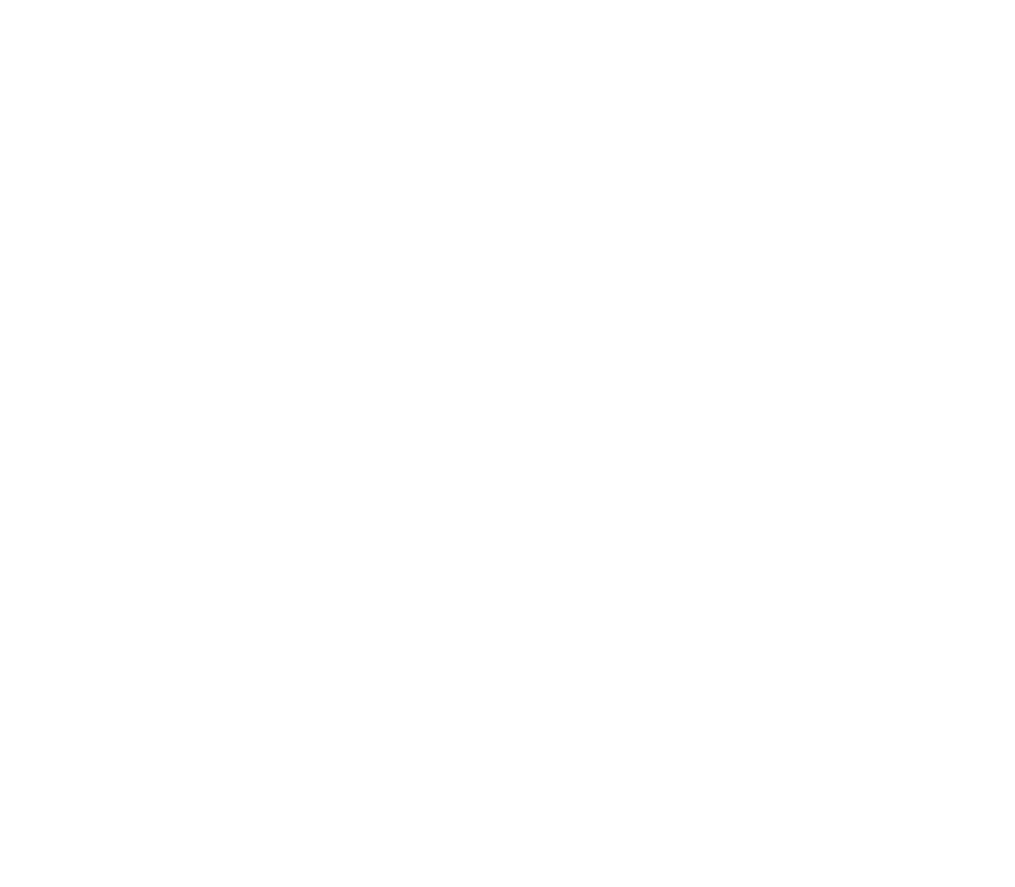
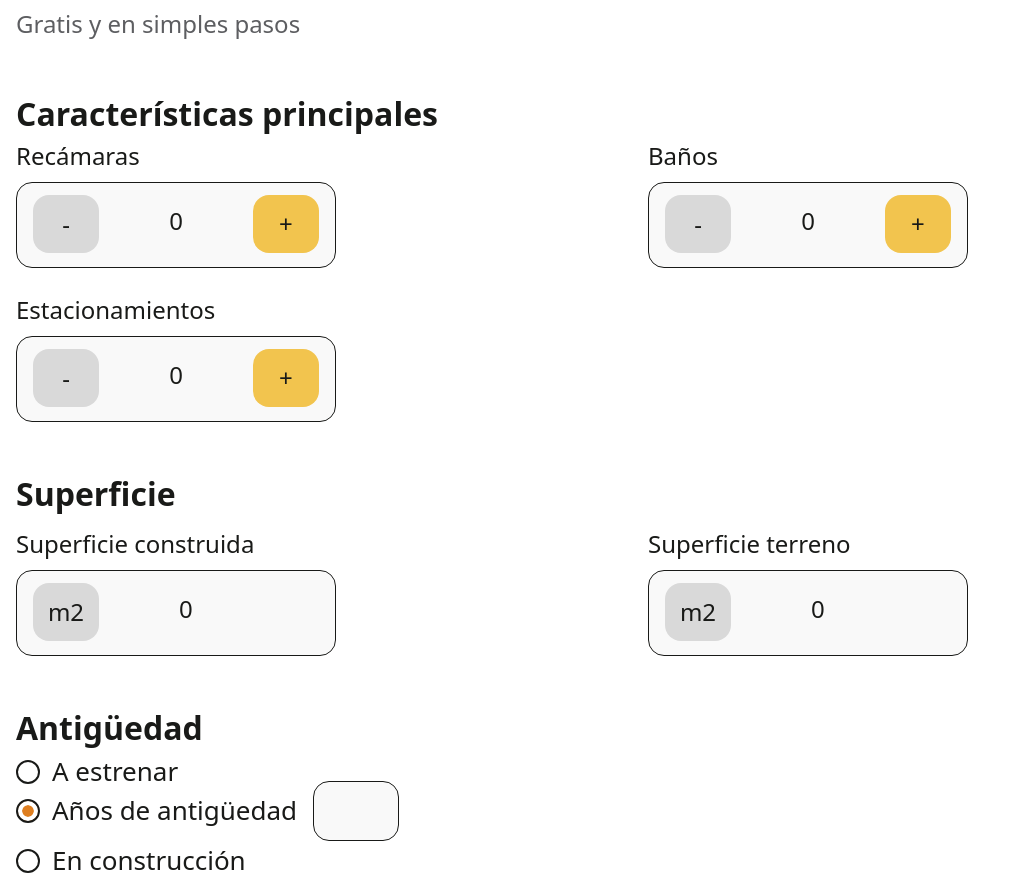
Before and after one commit to facu1391/s15-12-m-java-vue, a React (Vite) app in the folder Propiedad360/: page /caracteristicas-de-propiedad in a window 1280 px wide. Before the commit this address had no page. Shown: the part 210-1097 px from the top of the page, without its empty margins (0-1015 px from the left). Before the commit the page ends 800 px from the top, so only its background shows below. Built offline with nearby package versions, Linux system fonts and the light colour scheme.

Commit message:
ADD: se agrega el componente caracteristicas propiedad

```diff
--- /dev/null
+++ b/Propiedad360/src/components/CaracteristicasPropiedad/CaracteristicasPropiedad.jsx
@@ -0,0 +1,177 @@
+import { Link } from "react-router-dom";
+
+
+const CaracteristicasPropiedad = () => {
+    return (
+     <section className="bg-white">
+        <div className="container mx-auto px-4 py-16 md:py-14">
+            <h1 className="text-black font-bold text-[32px] md:text-[48px] lg:text-[64px]">
+                Publicación de <span className="text-customColor2 font-bold">Propiedad</span>
+            </h1>
+            <p className="text-customColor3 font-normal text-[18px] md:text-[20px] lg:text-[24px] ">
+                Gratis y en simples pasos
+            </p>
+
+            <p className="text-[32px] text-customColor font-bold mt-12">
+                Características principales
+            </p>
+
+           <div className="grid grid-cols-2 gap-4">
+                <div>
+                    <p className="text-[24px] text-customColor" >
+                        Recámaras
+                    </p>
+
+                    <div className="flex justify-between bg-[#F9F9F9] w-[320px] h-[86px] rounded-[16px] border-[1px] border-customColor mt-2">
+                        <button className="w-[66px] h-[58px] rounded-[16px] mt-3 ml-4 bg-[#D9D9D9] text-[24px] text-customColor ">-</button>
+                        <p className="text-[24px] text-customColor mt-5">0</p>
+                        <button className="w-[66px] h-[58px] rounded-[16px] mt-3 mr-4 bg-[#F2C44E] text-[24px] text-customColor">+</button>
+                    </div>
+
+                </div>
+
+                <div>
+                    <p className="text-[24px] text-customColor" >
+                        Baños
+                    </p>
+
+                    <div className="flex justify-between bg-[#F9F9F9] w-[320px] h-[86px] rounded-[16px] border-[1px] border-customColor mt-2">
+                        <button className="w-[66px] h-[58px] rounded-[16px] mt-3 ml-4 bg-[#D9D9D9] text-[24px] text-customColor ">-</button>
+                        <p className="text-[24px] text-customColor mt-5">0</p>
+                        <button className="w-[66px] h-[58px] rounded-[16px] mt-3 mr-4 bg-[#F2C44E] text-[24px] text-customColor">+</button>
+                    </div>
+                </div>
+           </div>
+
+            <div className="mt-6">
+                    <p className="text-[24px] text-customColor" >
+                        Estacionamientos
+                    </p>
+
+                    <div className="flex justify-between bg-[#F9F9F9] w-[320px] h-[86px] rounded-[16px] border-[1px] border-customColor mt-2">
+                        <button className="w-[66px] h-[58px] rounded-[16px] mt-3 ml-4 bg-[#D9D9D9] text-[24px] text-customColor ">-</button>
+                        <p className="text-[24px] text-customColor mt-5">0</p>
+                        <button className="w-[66px] h-[58px] rounded-[16px] mt-3 mr-4 bg-[#F2C44E] text-[24px] text-customColor">+</button>
+                    </div>
+
+            </div>
+
+            <p className="text-[32px] text-customColor font-bold mt-12">
+                Superficie
+            </p>
+
+            <div className="grid grid-cols-2 gap-4 mt-2">
+                <div>
+                    <p className="text-[24px] text-customColor" >
+                        Superficie construida
+                    </p>
+
+                    <div className="flex justify-row bg-[#F9F9F9] w-[320px] h-[86px] rounded-[16px] border-[1px] border-customColor mt-2">
+                        <button className="w-[66px] h-[58px] rounded-[16px] mt-3 ml-4 bg-[#D9D9D9] text-[24px] text-customColor ">m2</button>
+                        <p className="text-[24px] text-customColor mt-5 ml-20">0</p>
+                    </div>
+
+                </div>
+
+                <div>
+                    <p className="text-[24px] text-customColor" >
+                       Superficie terreno
+                    </p>
+
+                    <div className="flex justify-row bg-[#F9F9F9] w-[320px] h-[86px] rounded-[16px] border-[1px] border-customColor mt-2">
+                        <button className="w-[66px] h-[58px] rounded-[16px] mt-3 ml-4 bg-[#D9D9D9] text-[24px] text-customColor ">m2</button>
+                        <p className="text-[24px] text-customColor mt-5 ml-20">0</p>
+
+                    </div>
+                </div>
+            </div>
+
+            <p className="text-[32px] text-customColor font-bold mt-12">
+               Antigüedad
+            </p>
+
+            <div className="flex flex-row">
+                <div className="mt-2"><input type="radio" name="radio-1" className="radio checked:bg-[#DE7E1F] border-[2.5px] border-customColor"  /></div>
+                <div className="ml-3 text-[26px] text-customColor">A estrenar</div>
+            </div>
+
+            <div className="flex flex-row">
+                <div className="mt-2"><input type="radio" name="radio-1" className="radio checked:bg-[#DE7E1F] border-[2.5px] border-customColor" checked /></div>
+                <div className="ml-3 text-[26px] text-customColor">Años de antigüedad</div>
+                <div><input className="w-[86px] h-[60px] mt-[-10px] rounded-[16px] border-[1px] ml-4 bg-[#F9F9F9] text-[24px] text-customColor text-center  border-customColor "></input> </div>
+            </div>
+
+            <div className="flex flex-row">
+                <div className="mt-2"><input type="radio" name="radio-1" className="radio checked:bg-[#DE7E1F] border-[2.5px] border-customColor"  /></div>
+                <div className="ml-3 text-[26px] text-customColor">En construcción</div>
+            </div>
+
+            <p className="text-[32px] text-customColor font-bold mt-12">
+               Precio
+            </p>
+
+            <div className="grid grid-cols-2 gap-4 mt-2">
+                <div>
+                    <p className="text-[24px] text-customColor" >
+                        Precio del inmueble
+                    </p>
+
+                    <div className="flex justify-row bg-[#F9F9F9] w-[320px] h-[86px] rounded-[16px] border-[1px] border-customColor mt-2">
+                        <button className="w-[66px] h-[58px] rounded-[16px] mt-3 ml-4 bg-[#D9D9D9] text-[24px] text-customColor ">$</button>
+                        <p className="text-[24px] text-customColor mt-5 ml-20">0</p>
+                    </div>
+
+                </div>
+
+                <div>
+                    <p className="text-[24px] text-customColor" >
+                       Mantenimiento (opcional)
+                    </p>
+
+                    <div className="flex justify-row bg-[#F9F9F9] w-[320px] h-[86px] rounded-[16px] border-[1px] border-customColor mt-2">
+                        <button className="w-[66px] h-[58px] rounded-[16px] mt-3 ml-4 bg-[#D9D9D9] text-[24px] text-customColor ">$</button>
+                        <p className="text-[24px] text-customColor mt-5 ml-20">0</p>
+
+                    </div>
+                </div>
+            </div>
+
+            <p className="text-[32px] text-customColor font-bold mt-12">
+               Descripción de la propiedad
+            </p>
+
+            <div className="w-[1142px] h-[594px] bg-[#E0E0E0] mt-7">
+                <br/><br/>
+                <p className="text-[26px] text-customColor font-bold ml-12">
+                   Título
+                </p>
+
+                <div className="w-full ml-9 mt-4">
+                  <input type="text" placeholder=" Completar el título de tú anuncio"  className="w-[1080px] h-[49px] bg-white border border-customColor4 rounded-md text-customColor" />
+               </div>
+
+               <p className="text-[26px] text-customColor font-bold ml-12 mt-10">
+                  Descripción
+                </p>
+
+                <textarea placeholder=" Escribe un minimo de 150 caracteres" className="textarea textarea-bordered textarea-sm w-[1081px] h-[272px] ml-7 mt-4 bg-[#F9F9F9]" ></textarea>
+
+            </div>
+
+            <div className="flex justify-end mt-20 mr-28">
+                <Link to="/caracteristicas-de-propiedad-vista">
+                    <button className="btn  bg-[#DE7E1F] text-white w-[208px] h-[62px] rounded-[16px] ">Continuar</button>
+                </Link>
+           </div>
+
+
+
+
+
+
+        </div>
+     </section>
+    )
+  }
+
+  export default CaracteristicasPropiedad;
```
Also changed, not shown: Propiedad360/src/routes/Navigation.jsx (+7 -1 lines).
